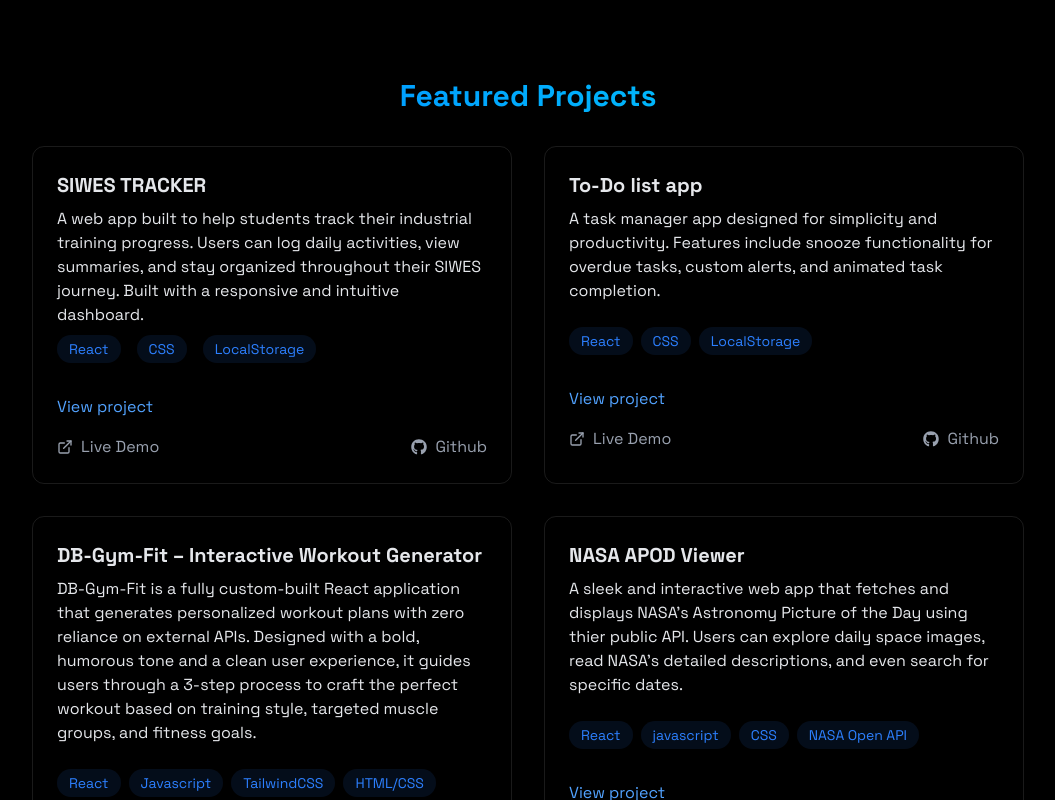
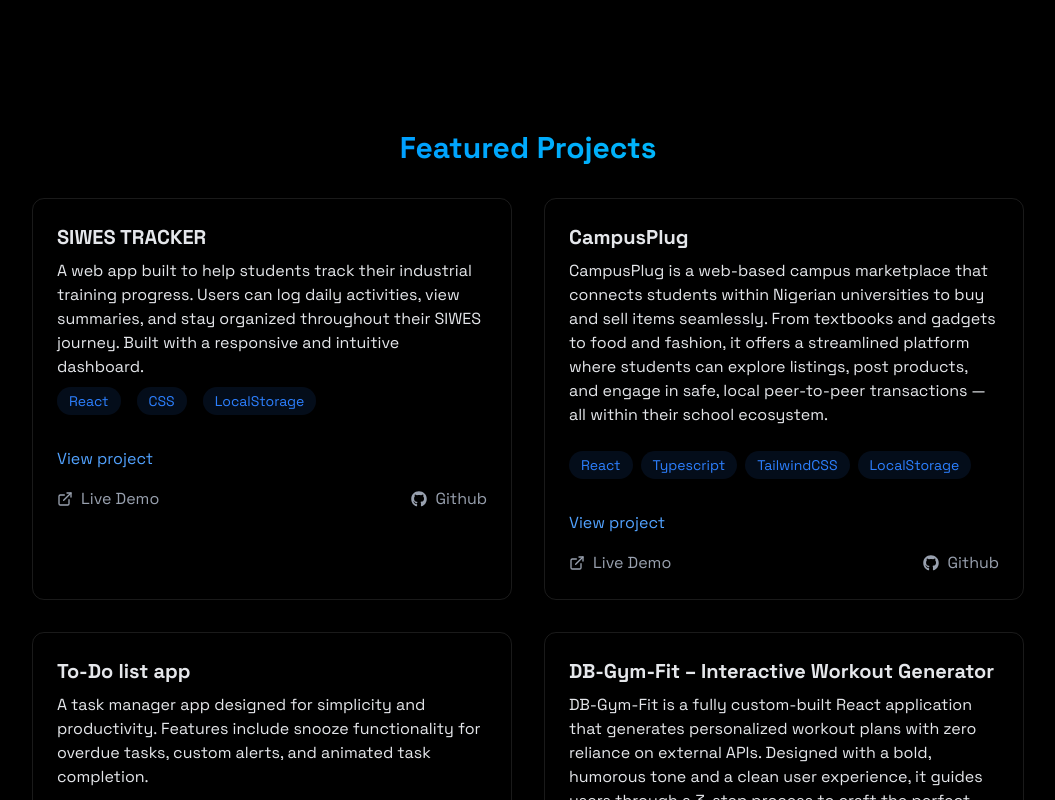
Before and after one commit to DanielBrownsky/Daniel-portfolio, a React (Vite) app: page / in a window 1280 px wide. Shown: the part 2082-2882 px from the top of the page, without its empty margins (112-1167 px from the left). Built offline with nearby package versions, Linux system fonts and the light colour scheme; no server answers.

Commit message:
added campusplug project to my projects feature

```diff
--- a/src/components/sections/About.jsx
+++ b/src/components/sections/About.jsx
@@ -8,6 +8,7 @@ export const About = () => {
         "CSS",
         "JavaScript",
         "React",
+        "TypeScript",
         "Tailwind CSS",
      ]
     return (
--- a/src/components/sections/Project.jsx
+++ b/src/components/sections/Project.jsx
@@ -32,7 +32,31 @@ export const Project = () => {
                                     </a>
                                 </div>
                             </div>
+                        </div><div className="p-6 rounded-xl border border-white/10 hover:-translate-y-1 hover:border-blue-500/30 hover:shadow-[0_2px_8px_rgba(59,130,246,0.1)] transition-all">
+                        <h3 className="text-xl font-bold mb-2">CampusPlug</h3>
+                        <p className="mb-2">CampusPlug is a web-based campus marketplace that connects students within Nigerian universities to buy and sell items seamlessly. From textbooks and gadgets to food and fashion, it offers a streamlined platform where students can explore listings, post products, and engage in safe, local peer-to-peer transactions — all within their school ecosystem.</p>
+                        <div className="flex flex-wrap gap-2 mb-4">
+                            {["React", "Typescript", "TailwindCSS", "LocalStorage" ].map((tech, index) => (
+                                <span key={index} className="bg-blue-500/10 text-blue-500 py-1 px-3 rounded-full text-sm  inline-block mt-4">
+                                    {tech}
+                                </span>
+                            ))}
                         </div>
+                        <div className="flex flex-col">
+                                <a href="#" className="text-blue-400 hover:text-blue-300 transition-colors my-4">
+                                    View project
+                                </a>
+                                <div className="flex justify-between items-center ">
+                                    <a href="https://campus-plug.vercel.app" target="_blank" className="flex items-center gap-2 text-gray-400 hover:text-gray-200 transition-colors">
+                                        <FiExternalLink /> Live Demo
+                                    </a>
+                                    <a href="https://github.com/DanielBrownsky/CampusPlug.git" target="_blank" className="flex items-center gap-2 text-gray-400 hover:text-gray-200 transition-colors">
+                                        <FaGithub /> Github
+                                    </a>
+                                </div>
+                            </div>
+                        </div>
+
                         <div className="p-6 rounded-xl border border-white/10 hover:-translate-y-1 hover:border-blue-500/30 hover:shadow-[0_2px_8px_rgba(59,130,246,0.1)] transition-all">
                         <h3 className="text-xl font-bold mb-2">To-Do list app</h3>
                         <p className="mb-2">A task manager app designed for simplicity and productivity. Features include snooze functionality for overdue tasks, custom alerts, and animated task completion.</p>
```
